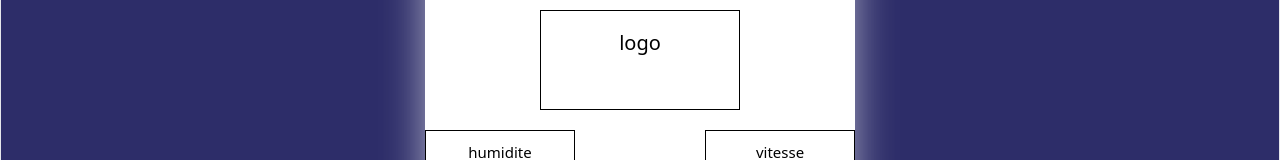
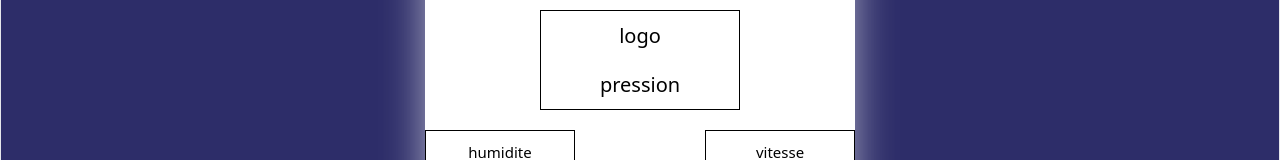
Before and after one commit to ALAAHAJHOUJ/Weatherapp, a React (Create React App) app: page / in a window 1280 px wide. Both pictures are taken after a click on the icon 824 px from the left and 400 px from the top of the page. Shown: the part 400-560 px from the top of the page. Built offline with nearby package versions, Linux system fonts and the light colour scheme.

Commit message:
changement dans le projet

```diff
--- a/src/App.js
+++ b/src/App.js
@@ -7,7 +7,7 @@ import { IoSearchCircle } from "react-icons/io5";
 import { motion } from "framer-motion";
 import './fichier.css';
 import error2 from './assets/error2.jpg';
-
+import { TiWeatherStormy } from "react-icons/ti";
 
 
 function App() {
@@ -22,7 +22,7 @@ function App() {
    ];
 
   const [hauteur,setHauteur]=useState("130px");
-  const [listepays, setListepays] =useState(pays);
+  const [selectedpays, setpays] =useState(pays);
   const [loading,setLoading]=useState(true);
   const [error,setError]=useState("bien");
   const [notfound,setNotFound]=useState(false);
@@ -53,16 +53,16 @@ function App() {
   return (
     <div className="element App border-[1px] w-full min-h-[100vh] bg-[#2d2d69] flex justify-center items-center">
 
-      {loading==true?<motion.div className="w-full h-[100px] flex justify-center text-white" animate={{opacity:[1,0,1]}} transition={{duration:1,repeat:Infinity}}><FaLocationDot className="scale-[3] text-white"></FaLocationDot></motion.div>:
-      <div className={"element2 min-[0px]:shrink-0 min-[360px]:shrink-[1] min-[0px]:w-[100%] min-[360px]:w-[430px] min-w-[353px]   bg-white rounded-[13px] flex  flex-wrap transition-[height] duration-[2s] content-start "} style={{boxShadow:"-1px 1px 47px -6px rgba(255,255,255,0.75)",height:`${hauteur}`}}>
+      {loading==true?<motion.div className="w-full h-[100px] flex justify-center text-white" animate={{opacity:[1,0,1]}} transition={{duration:1,repeat:Infinity}}><TiWeatherStormy className="scale-[5] text-white"></TiWeatherStormy></motion.div>:
+      <div className={"element2  min-[0px]:w-[95%] min-[435px]:w-[430px] min-w-[330px]   bg-white rounded-[13px] flex  flex-wrap transition-[height] duration-[2s] content-start "} style={{boxShadow:"-1px 1px 47px -6px rgba(255,255,255,0.75)",height:`${hauteur}`}}>
             <div className=" h-[130px] w-[16%] flex justify-center items-center">
               <FaLocationDot className="scale-[2.5] translate-x-[-5px] hover:text-gray-400 cursor-pointer" title="Votre position"></FaLocationDot>
             </div>
             <div className=" h-[130px] w-[70%] flex justify-center items-center ">
                     <Autocomplete
-                      options={listepays}
+                      options={selectedpays}
                       getOptionLabel={(option) => option?.label ? option.label : ''}
-                      onChange={(event, newValue) =>{ console.log(newValue);setListepays(newValue)}}
+                      onChange={(event, newValue) =>{ console.log(newValue);setpays(newValue)}}
                       sx={{ width: '100%'}}
                       renderInput={(params) => (
                         <RoundedTextField {...params} label="Choisissez un pays" variant="outlined"  />
@@ -80,7 +80,7 @@ function App() {
                   </motion.div>
               </div>
               <div className="w-full h-[100px] flex justify-center mb-5">
-                <div className="border-[1px] border-black w-[200px] h-full flex justify-center items-center text-[20px] font-medium flex-wrap">{error=="erreur"||notfound==true?"Veuillez réssayer":<><div className="w-full text-center">logo</div><div className="w-full text-center">{pression}</div></>}</div>
+                <div className="border-[1px] border-black w-[200px] h-full flex justify-center items-center text-[20px] font-medium flex-wrap">{error=="erreur"||notfound==true?"Veuillez réssayer":<><div className="w-full text-center">logo</div><div className="w-full text-center">pression</div></>}</div>
               </div>
 
               <div className="w-full h-[90px]  flex justify-between">
```
